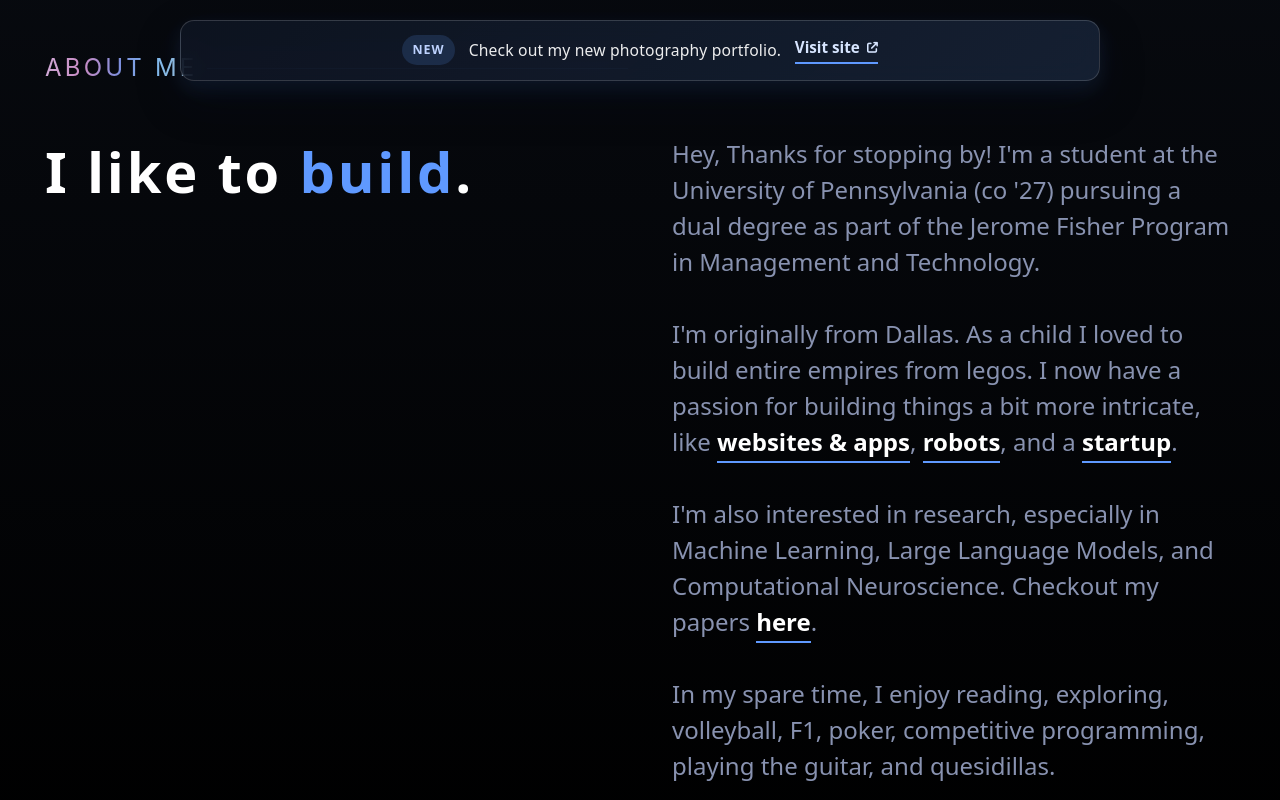
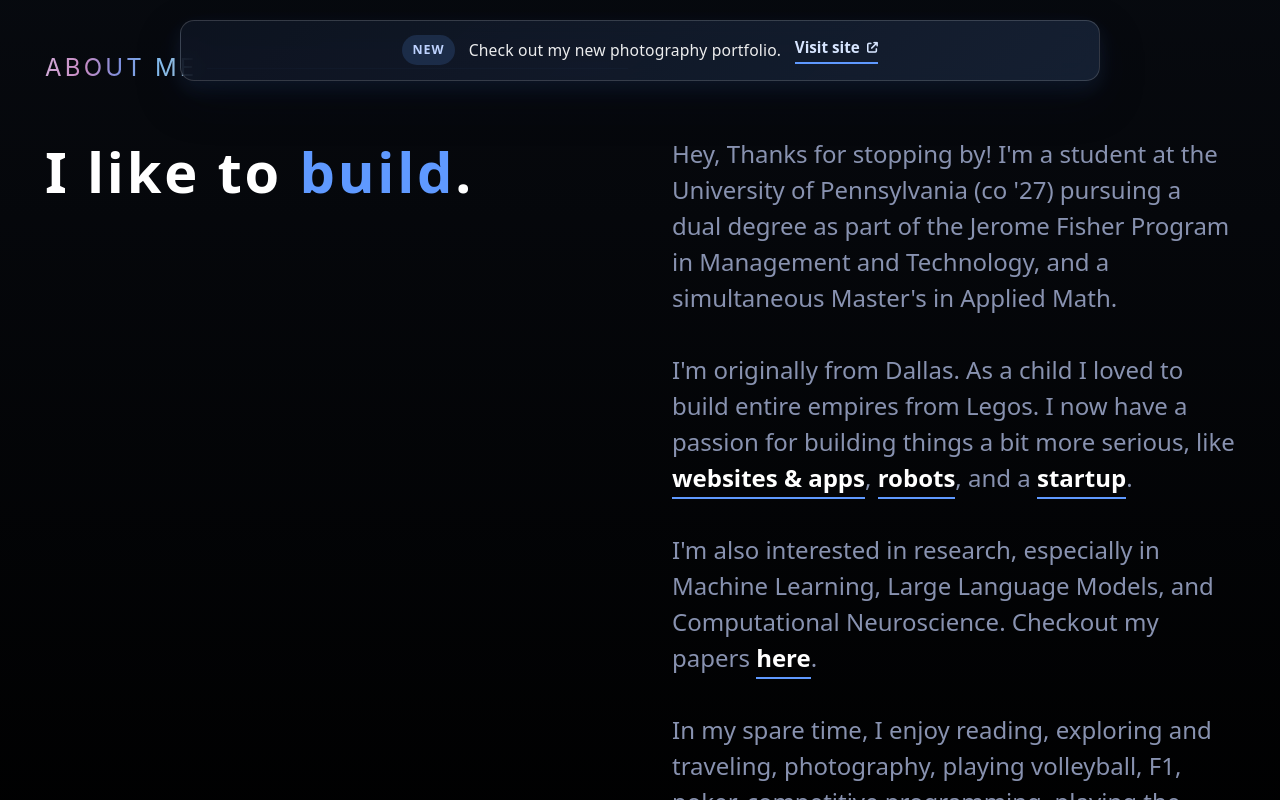
Before and after one commit to Pulkith/portfolio, a React (Create React App) app: page / in a window 1280 px wide. Both pictures are taken after a click on the element 640 px from the left and 617 px from the top of the page. Shown: the part 800-1600 px from the top of the page. Built offline with nearby package versions, Linux system fonts and the light colour scheme.

Commit message:
Bio Update

```diff
--- a/src/Components/Home.js
+++ b/src/Components/Home.js
@@ -591,13 +591,13 @@ function Home() {
                                 </div>
                                 <div className="col-lg-6">
                                     <p className="aboutmefulltext bold500 text150 mtop50 mleft20">
-                                        Hey, Thanks for stopping by! I'm a student at the University of Pennsylvania (co '27) pursuing a dual degree as part of the Jerome Fisher Program in Management and Technology.
+                                        Hey, Thanks for stopping by! I'm a student at the University of Pennsylvania (co '27) pursuing a dual degree as part of the Jerome Fisher Program in Management and Technology, and a simultaneous Master's in Applied Math.
                                         <br /><br />
-                                        I'm originally from Dallas. As a child I loved to build entire empires from legos. I now have a passion for building things a bit more intricate, like <span className="anchorwrapper"><a href="https://github.com/pulkith" target="_blank">websites & apps</a></span>, <a href="https://coyotronicsfrchhs.wixsite.com/8816" target="_blank"> robots</a>, and a <a href="https://www.crunchbase.com/organization/neurose" target="_blank">startup</a>.
+                                        I'm originally from Dallas. As a child I loved to build entire empires from Legos. I now have a passion for building things a bit more serious, like <span className="anchorwrapper"><a href="https://github.com/pulkith" target="_blank">websites & apps</a></span>, <a href="https://coyotronicsfrchhs.wixsite.com/8816" target="_blank"> robots</a>, and a <a href="https://www.crunchbase.com/organization/neurose" target="_blank">startup</a>.
                                         <br /><br />
                                         I'm also interested in research, especially in Machine Learning, Large Language Models, and Computational Neuroscience. Checkout my papers <a href="https://research.pulkith.com" target="_blank">here</a>.
                                         <br /><br />
-                                        In my spare time, I enjoy reading, exploring, volleyball, F1, poker, competitive programming, playing the guitar, and quesidillas.
+                                        In my spare time, I enjoy reading, exploring and traveling, photography, playing volleyball, F1, poker, competitive programming, playing the guitar, prediction markets, and quesadillas.
                                     </p>
                                 </div>
                             </div>
```
